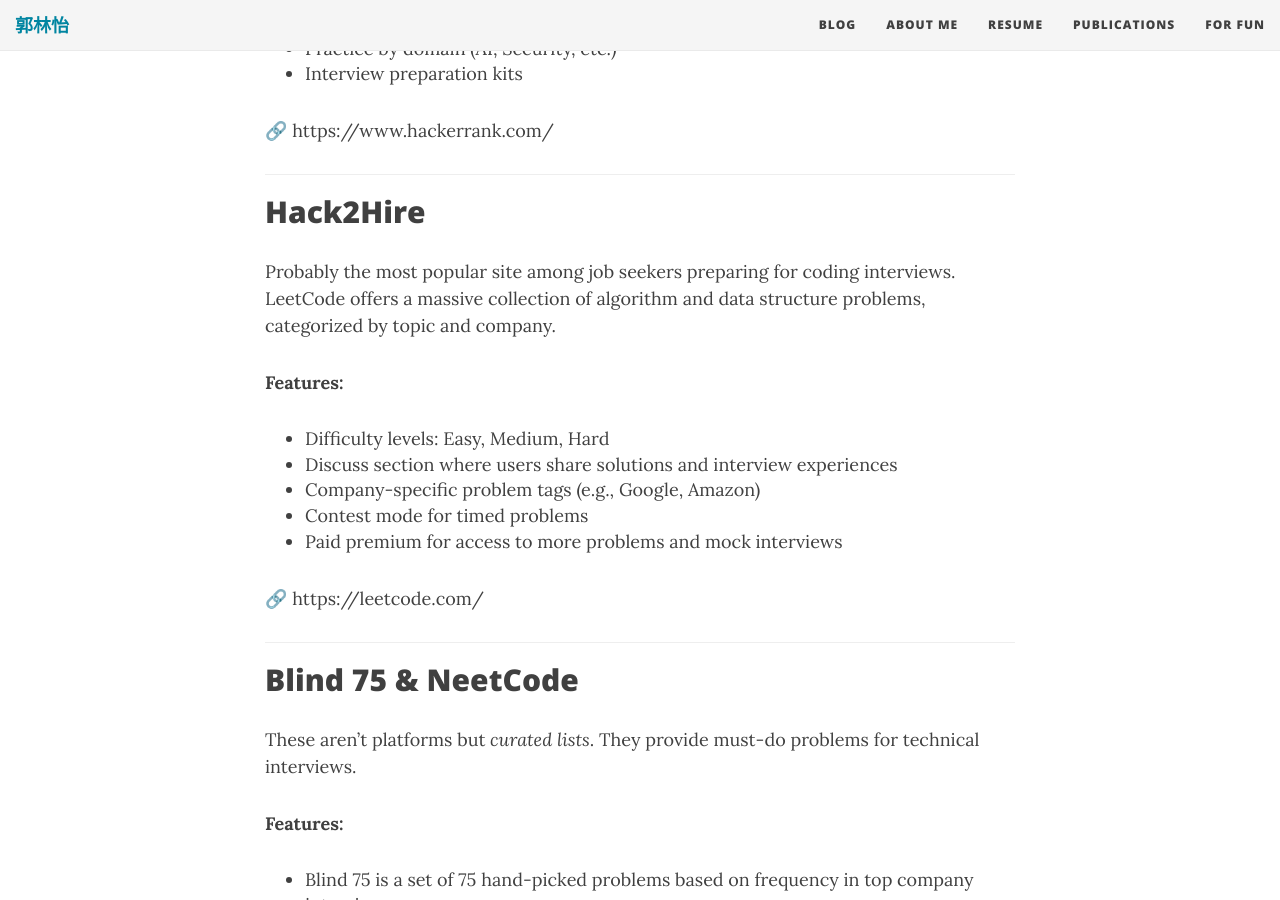
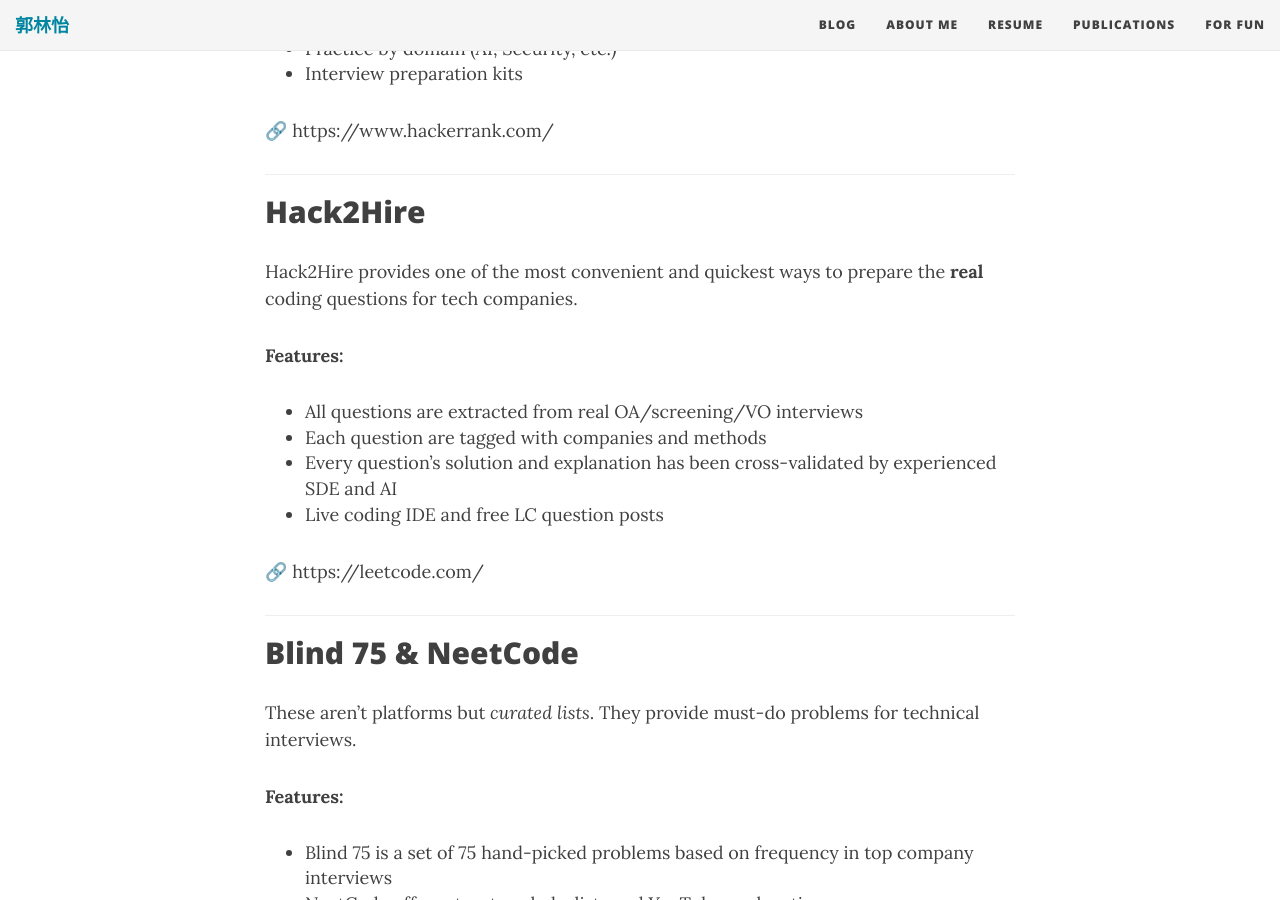
Before and after one commit to LinyiGuo96/LinyiGuo96.github.io, a Jekyll site: the page built from _posts/2025-04-05-Interview-Prep-Web.md, in a window 1280 px wide and 900 px high, scrolled down 2161 px. Built offline with Jekyll 4.4.1, drawn with Linux system fonts in a browser that asks for light colours; nearby versions of some CDN libraries; some of the changed text lies outside the part shown.

Commit message:
Update 2025-04-05-Interview-Prep-Web.md

```diff
--- a/_posts/2025-04-05-Interview-Prep-Web.md
+++ b/_posts/2025-04-05-Interview-Prep-Web.md
@@ -68,14 +68,13 @@
 
 ## Hack2Hire
 
-Probably the most popular site among job seekers preparing for coding interviews. LeetCode offers a massive collection of algorithm and data structure problems, categorized by topic and company.
+Hack2Hire provides one of the most convenient and quickest ways to prepare the **real** coding questions for tech companies.
 
 **Features:**
-- Difficulty levels: Easy, Medium, Hard
-- Discuss section where users share solutions and interview experiences
-- Company-specific problem tags (e.g., Google, Amazon)
-- Contest mode for timed problems
-- Paid premium for access to more problems and mock interviews
+- All questions are extracted from real OA/screening/VO interviews
+- Each question are tagged with companies and methods
+- Every question's solution and explanation has been cross-validated by experienced SDE and AI
+- Live coding IDE and free LC question posts
 
 🔗 https://leetcode.com/
 
@@ -266,14 +265,6 @@
 
 
 
-# Final Words
+# Final Words (Mainly for myself)
 
-_Take your time, be consistent, and don’t get discouraged by tough problems. Interview prep is a marathon, not a sprint._
-
-💬 *Spot a mistake? Want to suggest another great resource? Shoot me an email: yourname@example.com*
-
-💬 Spot a mistake? Want to suggest another great resource? Shoot me an email: yourname@example.com
-
-⸻
-
-Let me know if you’d like me to add code editor recommendations, behavioral interview prep tools, or system design-specific platforms too!
+Take your time, be consistent, and don’t get discouraged by tough problems and rejections. Like Rome wasn't built in a day, Interview prep is a marathon, not a sprint.
```
